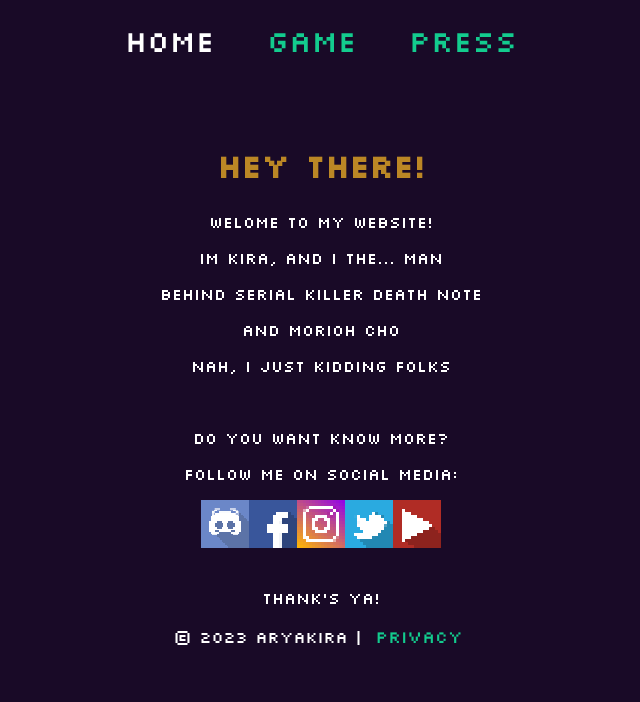
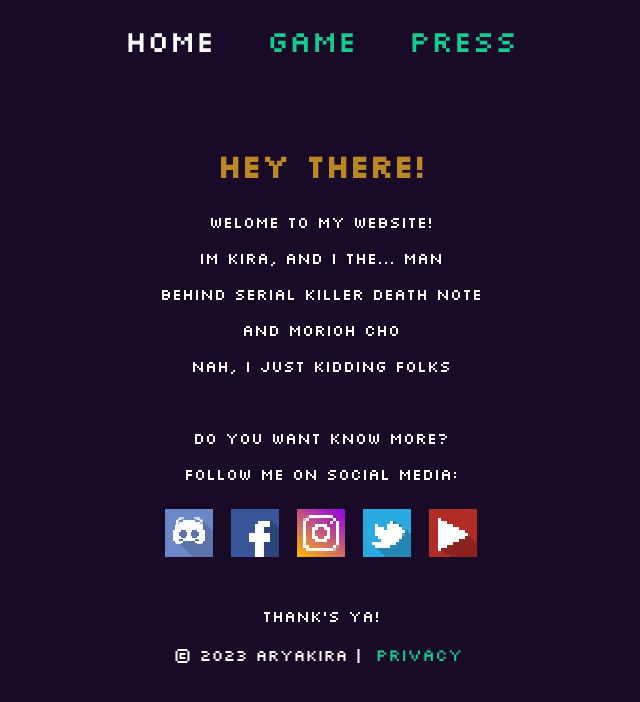
Before and after one commit to aryakira/aryakira.github.io, a plain HTML site: page index.html in a window 1280 px wide. Shown: the whole page, without its empty margins (319-959 px from the left). Drawn offline with Linux system fonts and the light colour scheme.

Commit message:
Add files via upload

```diff
--- a/style.css
+++ b/style.css
@@ -72,6 +72,7 @@ body {
 }
 
 .parent {
+    padding: 0.7%;
     display: flex;
     justify-content: center;
     align-items: center;
```
